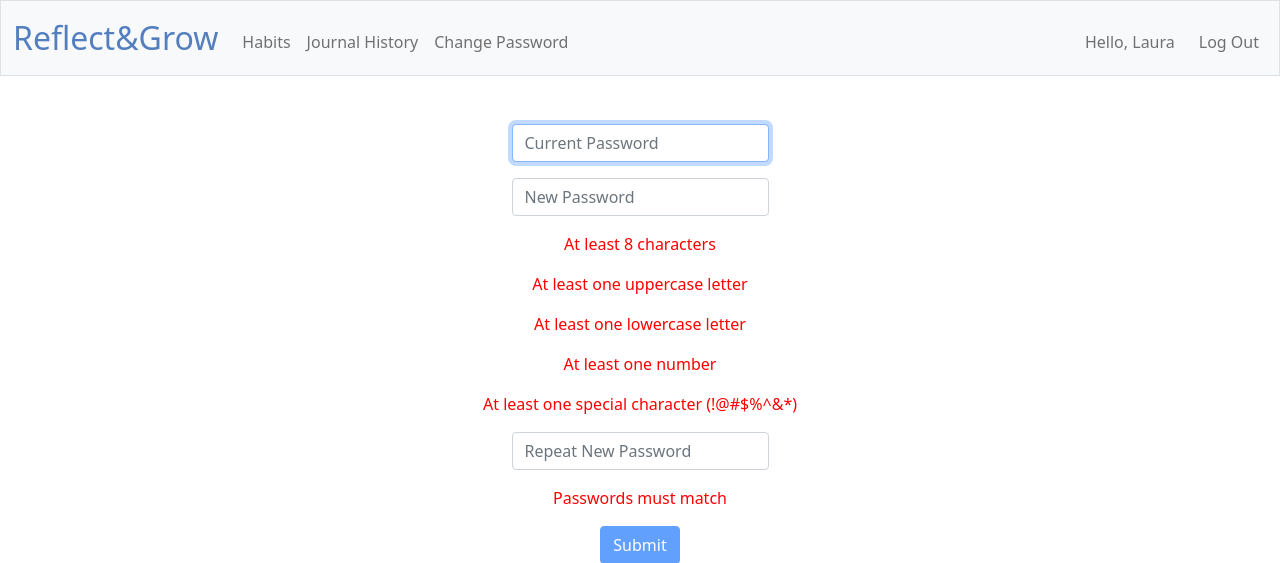
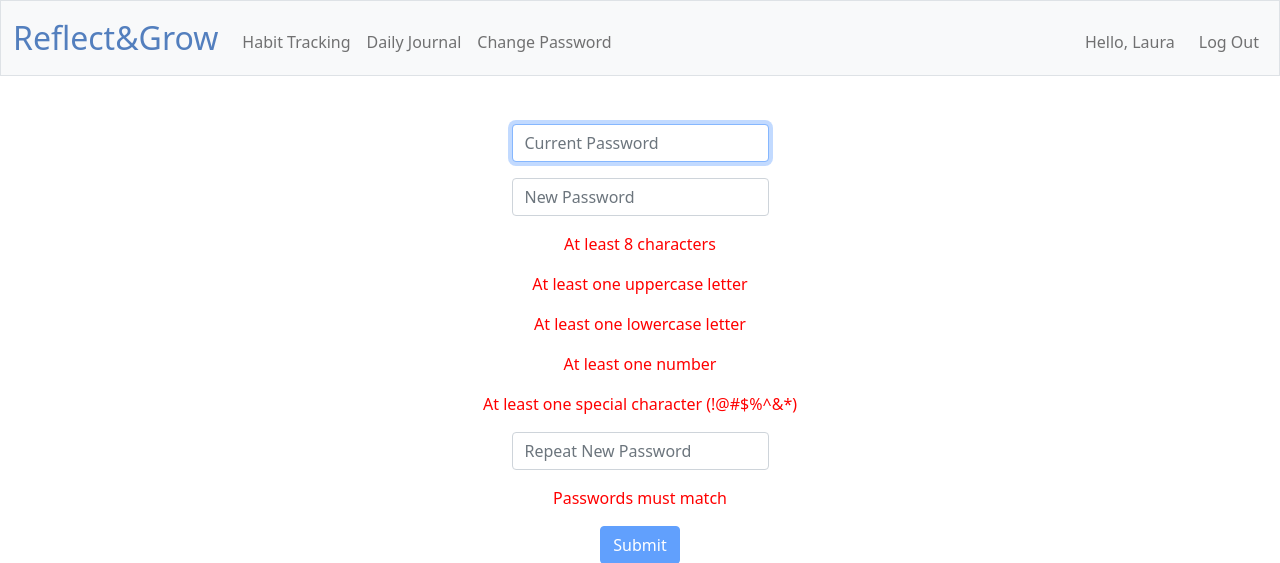
Before and after one commit to Lamista/final-project, a Flask app: page /change-password in a window 1280 px wide. Shown: the top 563 px of the page. Run offline with Flask 3, Linux system fonts and the light colour scheme; a user stored in the database is signed in; some libraries are stand-ins or nearby versions.

Commit message:
Renamed pages in navbar

```diff
--- a/templates/layout.html
+++ b/templates/layout.html
@@ -35,8 +35,8 @@
             <div class="collapse navbar-collapse" id="navbar">
                 {% if session["user_id"] %}
                 <ul class="navbar-nav me-auto mt-2">
-                    <li class="nav-item"><a class="nav-link" href="/habits">Habits</a></li>
-                    <li class="nav-item"><a class="nav-link" href="/journal-history">Journal History</a></li>
+                    <li class="nav-item"><a class="nav-link" href="/habits">Habit Tracking</a></li>
+                    <li class="nav-item"><a class="nav-link" href="/journal-history">Daily Journal</a></li>
                     <li class="nav-item"><a class="nav-link" href="/change-password">Change Password</a></li>
                 </ul>
                 <ul class="navbar-nav ms-auto mt-2">
```
